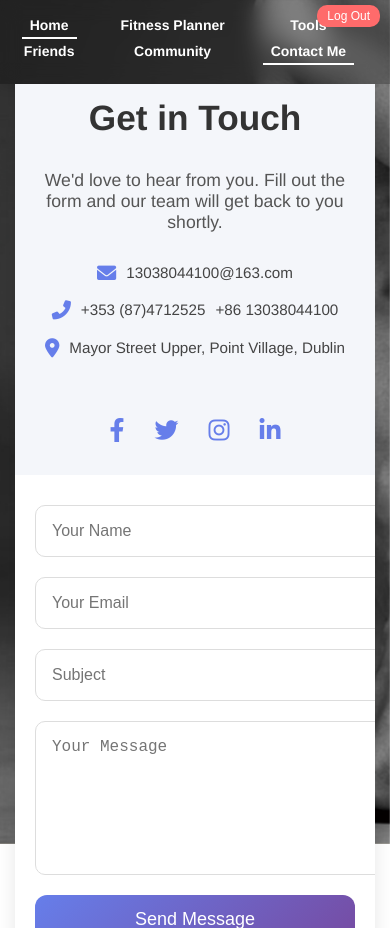
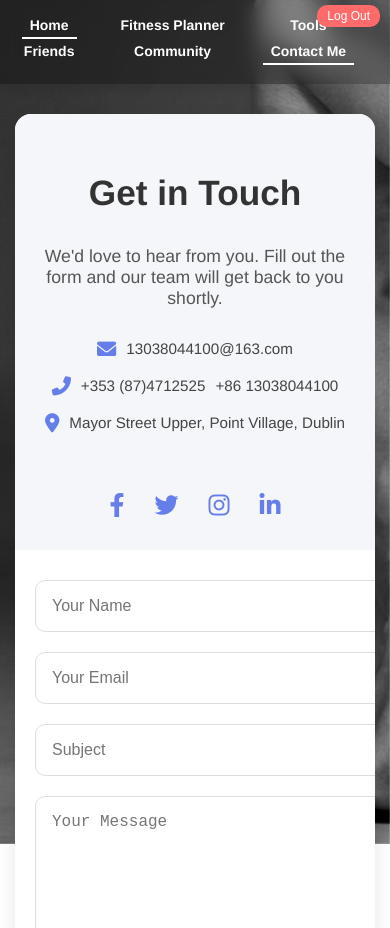
Before and after one commit to Hope52411/Smart-Fitness-Plan-Generator, a Vue app: page /home/contact in a window 390 px wide. Built offline with nearby package versions, Linux system fonts and the light colour scheme; sample sign-in values are in the browser's storage.

Commit message:
Improve the interface of the mobile end

```diff
--- a/src/views/ContactUs.vue
+++ b/src/views/ContactUs.vue
@@ -81,14 +81,17 @@ export default {
 
 <style scoped>
 .contact-wrapper {
-  height: 100vh;
+  padding-top: 100px;
+  height: calc(100vh - 100px);
   overflow-y: auto;
-  padding: 80px 20px;
+  padding-left: 20px;
+  padding-right: 20px;
+  box-sizing: border-box;
   display: flex;
   justify-content: center;
-  align-items: center;
-  box-sizing: border-box;
+  align-items: flex-start;
 }
+
 
 .contact-card {
   background: white;
```
